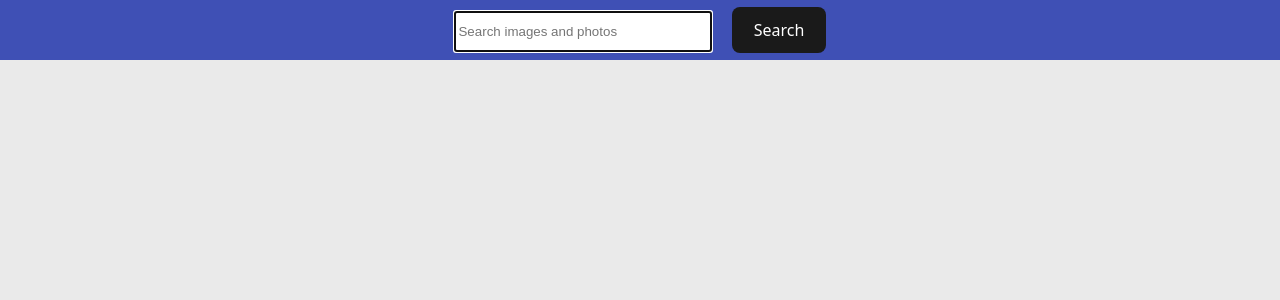
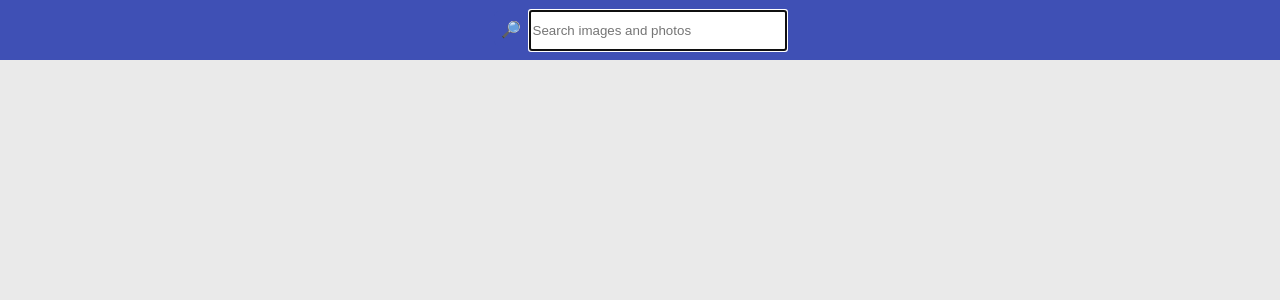
Before and after one commit to onurdoker/goit-react-hw-04, a React (Vite) app: page / in a window 1280 px wide. Shown: the top 300 px of the page. Built offline with nearby package versions, Linux system fonts and the light colour scheme.

Commit message:
Improve error handling and UI in search and update layout styles
Signed-off-by: Onur DÖKER <odoker@msn.com>

```diff
--- a/src/App.css
+++ b/src/App.css
@@ -1,5 +1,5 @@
 #root {
-    max-width: 1280px;
+    max-width: 1440px;
     margin: 0 auto;
     text-align: center;
 }
--- a/src/App.jsx
+++ b/src/App.jsx
@@ -31,9 +31,14 @@ function App() {
                    setTotalPage(response.total_pages);
                    setPage(page + 1);
                  } catch (error) {
-                   console.error("Error fetching images:",
-                                 error);
-                   toast.error("Something went wrong, please try again later.");
+                   if (error.status === 400) {
+                     toast.error(`This field cannot be left empty.
+                     Please enter the word you want to search for.`);
+                   } else if (error.status === 401) {
+                     toast.error("You have exceeded the rate limit.");
+                   } else if (error.status === 500) {
+                     toast.error("Something went wrong, please try again later.");
+                   }
                  } finally {
                    setLoading(false);
                  }
--- a/src/contents/SearchBar/SearchBar.jsx
+++ b/src/contents/SearchBar/SearchBar.jsx
@@ -1,18 +1,9 @@
-import toast, { Toaster } from "react-hot-toast";
 import styles from "./SearchBar.module.css";
 
 const SearchBar = ({ setSearch }) => {
 
   const handleSubmit = (event) => {
     event.preventDefault();
-
-    let searchKey = event.target.elements.search.value;
-
-    if (searchKey === "") {
-      toast.error(`This field cannot be left empty.
-      Please enter the word you want to search for.`,
-                  { duration: 3000 });
-    }
 
     setSearch(event.target.elements.search.value);
 
@@ -22,6 +13,7 @@ const SearchBar = ({ setSearch }) => {
       <div className={styles.container}>
         <header>
           <form onSubmit={handleSubmit}>
+            <button className={styles.btn}>🔎</button>
             <input
                 className={styles.input}
                 name={"search"}
@@ -30,9 +22,7 @@ const SearchBar = ({ setSearch }) => {
                 autoFocus
                 placeholder={"Search images and photos"}
             />
-            <button>Search</button>
           </form>
-          <Toaster position={"top-center"} />
         </header>
       </div>
   );
--- a/src/contents/SearchBar/SearchBar.module.css
+++ b/src/contents/SearchBar/SearchBar.module.css
@@ -9,6 +9,24 @@
 .input {
     width: 250px;
     height: 35px;
-    margin-right: 20px;
     color: #1A1A1A;
 }
+
+.btn {
+    width: 35px;
+    height: 35px;
+    padding: 0;
+    cursor: pointer;
+    color: #FFFFFF;
+    border: none;
+    border-radius: 5px;
+    background-color: #3F50B5;
+}
+
+.btn:hover {
+    border: none;
+}
+
+.btn:focus {
+    outline: none;
+}
```
